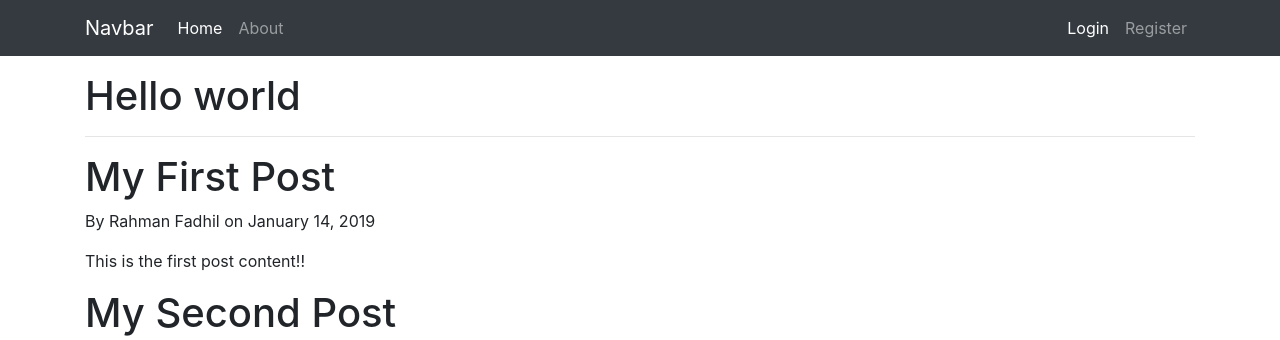
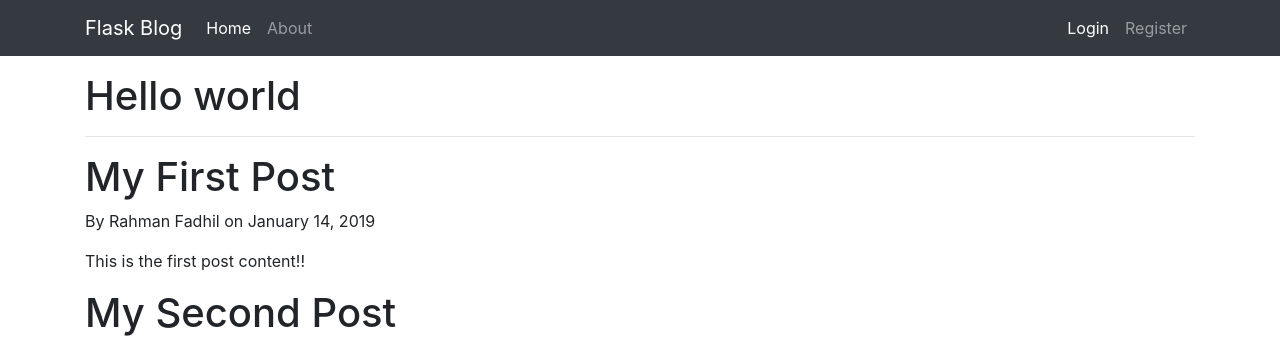
Before and after one commit to rahmanfadhil/learn-flask, a Flask app: page / in a window 1280 px wide. Shown: the top 340 px of the page. Run offline with Flask 2, Linux system fonts and the light colour scheme; some libraries are stand-ins or nearby versions.

Commit message:
Change navbar title in layout

```diff
--- a/templates/layout.html
+++ b/templates/layout.html
@@ -20,7 +20,7 @@
 <body>
   <nav class="navbar navbar-expand-lg navbar-dark bg-dark">
     <div class="container">
-      <a class="navbar-brand" href="#">Navbar</a>
+      <a class="navbar-brand" href="#">Flask Blog</a>
       <button class="navbar-toggler" type="button" data-toggle="collapse" data-target="#navbarNav"
         aria-controls="navbarNav" aria-expanded="false" aria-label="Toggle navigation">
         <span class="navbar-toggler-icon"></span>
```
